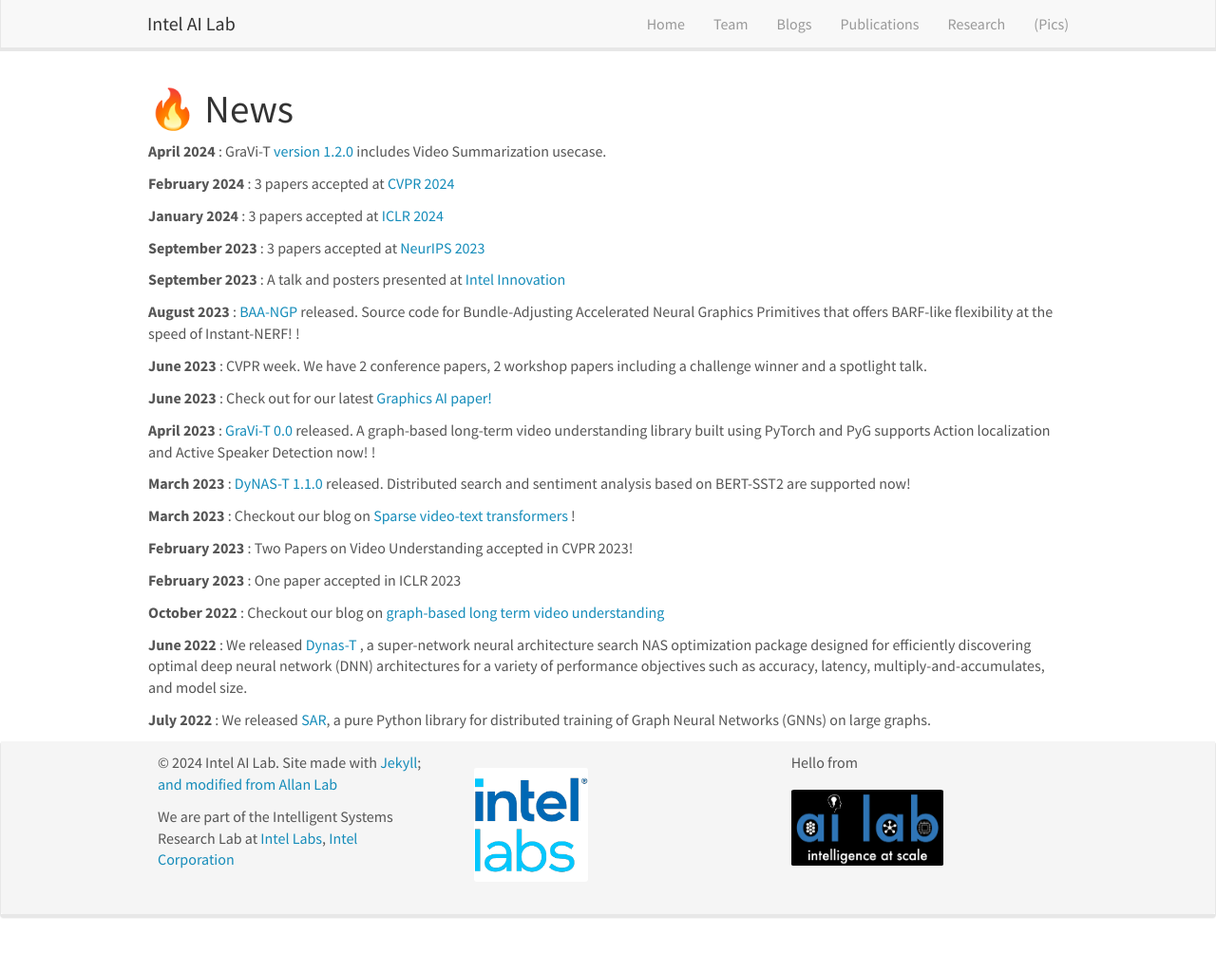
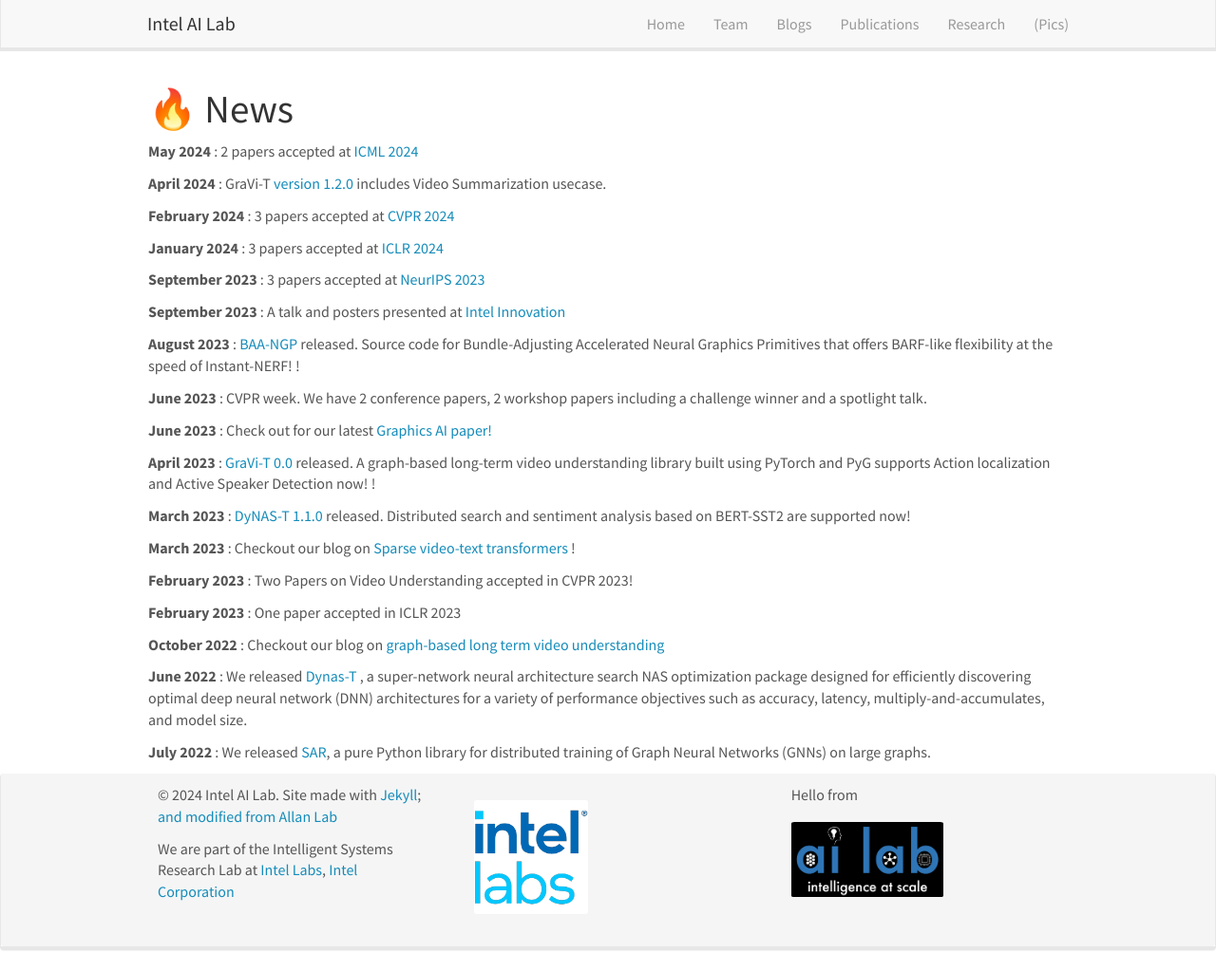
Before and after one commit to intelailabpage/intelailabpage.github.io, a Jekyll site: the page built from _pages/allnews.md, in a window 1280 px wide and 1023 px high. Shown: the whole window at 95% size. Built offline with Jekyll 4.4.1, drawn with Linux system fonts in a browser that asks for light colours; nearby versions of some CDN libraries.

Commit message:
Update news.yml

```diff
--- a/_data/news.yml
+++ b/_data/news.yml
@@ -1,5 +1,9 @@
+- date: May 2024
+  headline: 2 papers accepted at <a href="https://icml.cc"> ICML 2024 </a>
+
 - date: April 2024
   headline: GraVi-T <a href="https://github.com/IntelLabs/GraVi-T/releases/tag/v1.2.0"> version 1.2.0 </a> includes Video Summarization usecase.
+
 - date: February 2024
   headline: 3 papers accepted at <a href="https://cvpr.thecvf.com/"> CVPR 2024 </a>
 
```
